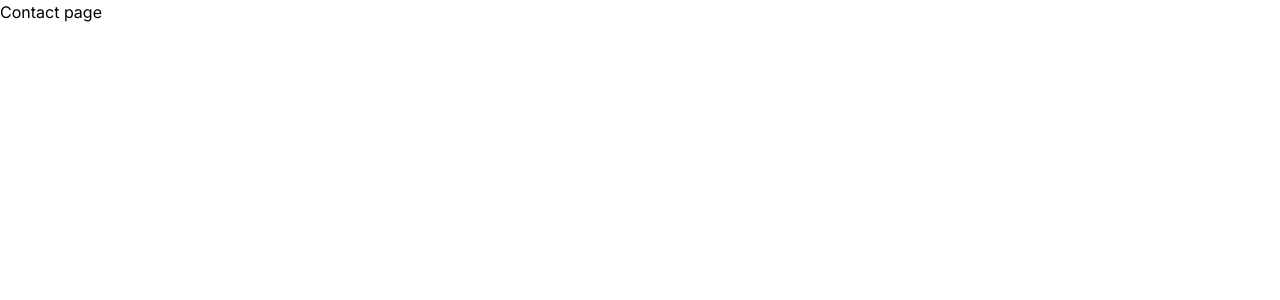
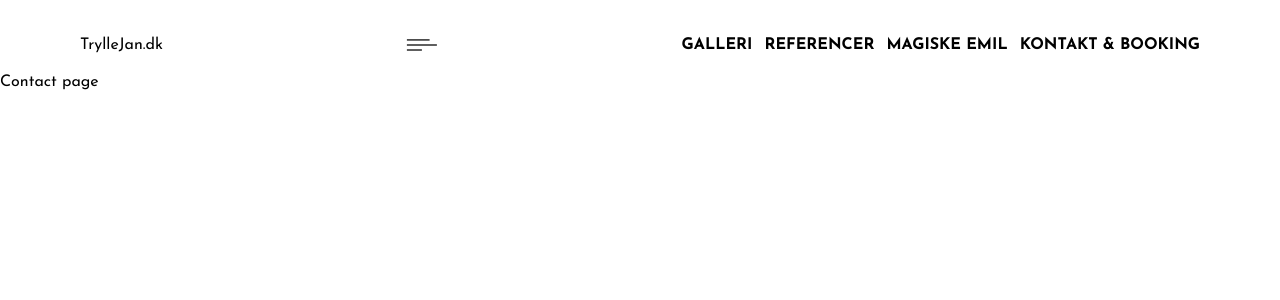
Before and after one commit to PetyaFerreiraDeveloper/trylle-jan, a Next.js app: page /kontakt in a window 1280 px wide. Shown: the top 300 px of the page. Built offline with nearby package versions, Linux system fonts and the light colour scheme.

Commit message:
add josfin_sans font

```diff
--- /dev/null
+++ b/app/components/Header/index.tsx
@@ -0,0 +1,13 @@
+import Link from "next/link"
+import Image from "next/image"
+import { DesktopNav } from "../DesktopNav"
+
+export const Header = () => {
+  return (
+    <header className="mx-auto px-5 md:px-10 lg:px-20 flex justify-between items-center pt-5">
+      <Link href="/">TrylleJan.dk</Link>
+      <Image src="/hamburger.svg" alt="hamburger" width={50} height={50} />
+      <DesktopNav/>
+    </header>
+  )
+}
--- a/app/layout.tsx
+++ b/app/layout.tsx
@@ -1,12 +1,16 @@
-import type { Metadata } from 'next'
-import { Inter } from 'next/font/google'
-import './globals.css'
+import type { Metadata } from "next"
+import { Inter } from "next/font/google"
+import { Josefin_Sans } from "next/font/google"
+import "./globals.css"
+import { Header } from "./components/Header"
 
-const inter = Inter({ subsets: ['latin'] })
+const inter = Inter({ subsets: ["latin"] })
+const josefinSans = Josefin_Sans({ subsets: ["latin"] })
 
 export const metadata: Metadata = {
-  title: 'Trylle Jan',
-  description: 'TrylleJan.dk – Lad mig lave dit næste arrangement fortryllende!',
+  title: "Trylle Jan",
+  description:
+    "TrylleJan.dk – Lad mig lave dit næste arrangement fortryllende!",
 }
 
 export default function RootLayout({
@@ -16,7 +20,10 @@ export default function RootLayout({
 }) {
   return (
     <html lang="en">
-      <body className={inter.className}>{children}</body>
+      <body className={josefinSans.className}>
+        <Header />
+        {children}
+      </body>
     </html>
   )
 }
```
Also changed, not shown: public/hamburger.svg (added).
